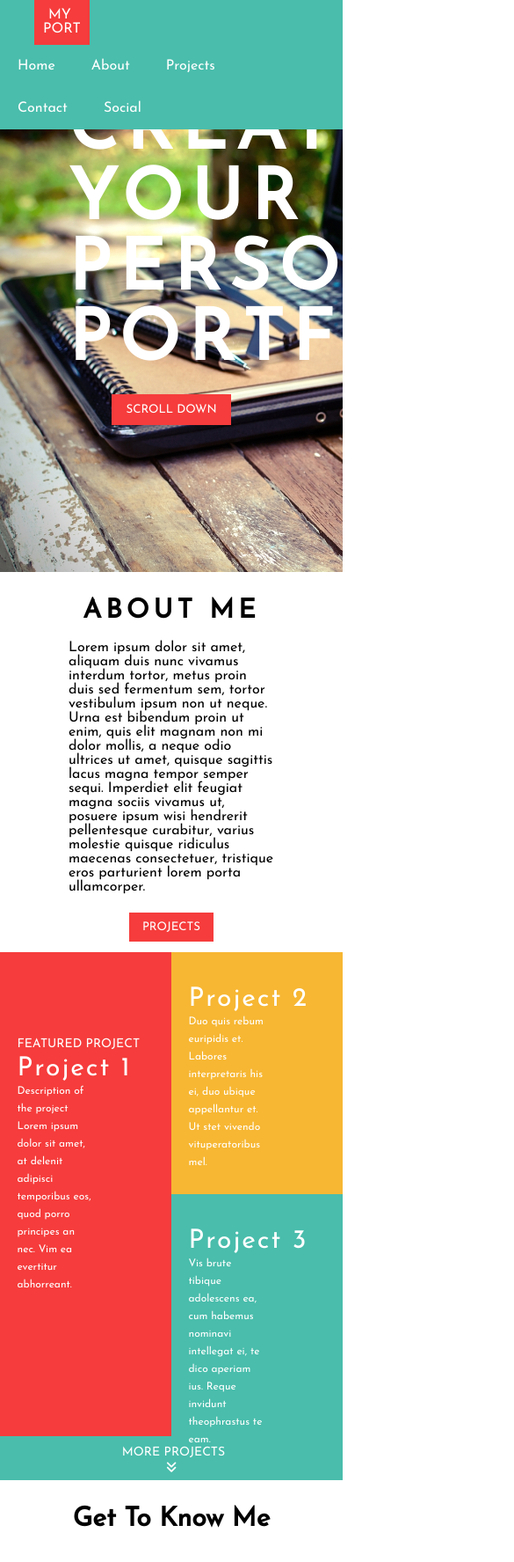
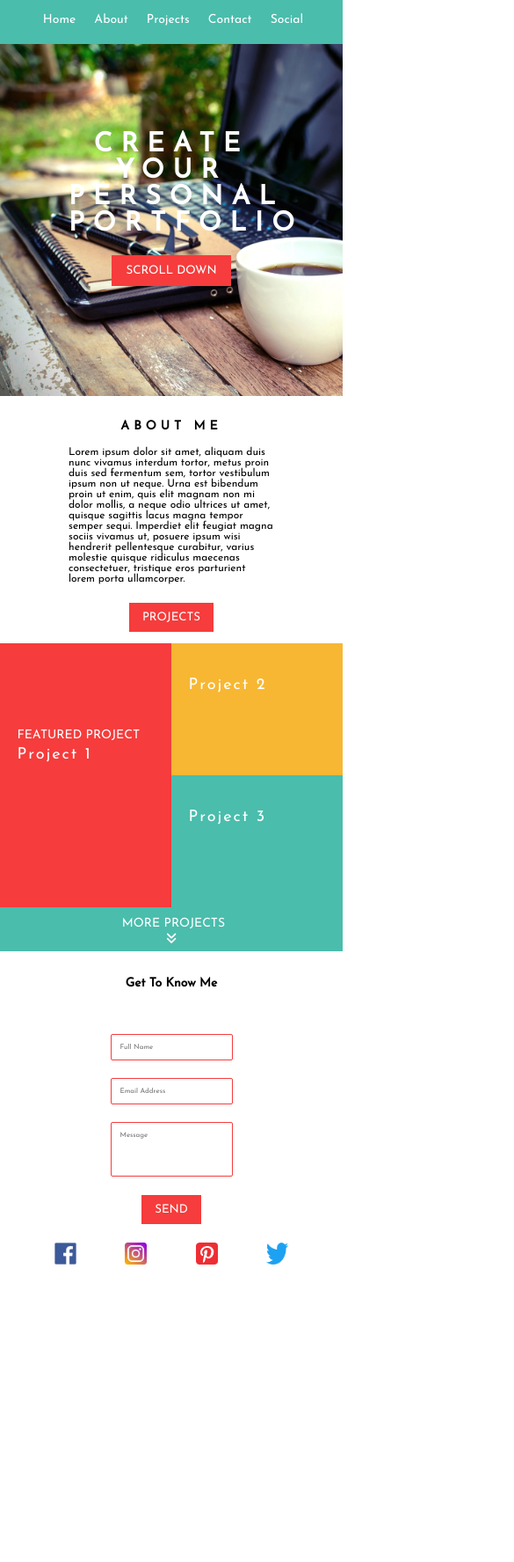
Before and after one commit to JasonUyouU/Web-Design-2, a plain HTML site: page index.html in a window 390 px wide. Shown: the top 1775 px of the page at 88% size, 585 px wide, since content can reach past the window. After the commit the page ends 1492 px from the top, so only its background shows below. Drawn offline with nearby package versions, Linux system fonts and the light colour scheme.

Commit message:
edit for responsive design

```diff
--- a/css/main.css
+++ b/css/main.css
@@ -1,3 +1,80 @@
+@media (max-width: 750px) {
+	header#intro h1 {
+		font-size: 50px;
+
+	}
+}
+@media (max-width: 650px) {
+	nav {
+		text-align: center;
+	}
+	a.logo {
+		display: none;
+	}
+	header#intro h1 {
+		font-size: 30px;
+		padding-top: 200px;
+	}
+	ul.sitenav {
+		float:none;
+		margin-right: 0;
+	}
+	section#explore p {
+		font-size: 12px;
+	}
+	section#projects p {
+		font-size: 8px;
+	}
+	section#projects div.title {
+		font-size: 18px;
+	}
+}
+@media (max-width: 460px) {
+	ul.sitenav li a {
+		padding: 16px 10px;
+		font-size: 14px;
+	}
+	header#intro {
+		height: 400px;
+	}
+	header#intro h1 {
+		padding-top: 100px;
+	}
+	section#explore h1 {
+		font-size: 14px;
+	}
+	section#projects p {
+		display: none;
+	}
+	section#projects {
+		height: 350px;
+	}
+	section#projects div.main-feature {
+		height: 300px;
+	}
+	section#projects div.side-feature {
+		height: 150px;
+	}
+	section#contact h1 {
+		font-size: 14px;
+	}
+	section#contact form > input,
+	section#contact form > textarea {
+		font-size: 8px;
+	}
+	footer#social {
+		height: 100px;
+	}
+	footer#social img {
+		height: 25px;
+		width: 25px;
+	}
+}
+@media (max-width: 325px) {
+		header#intro h1 {
+		font-size: 20px;
+	}
+}
 * {
 	border: 0;
 	margin: 0;
@@ -39,7 +116,7 @@ nav {
 /*repositioning the ME to be centered*/
 a.logo span:first-child {
 	left: 6px;
-	position: relative;
+
 }
 .sitenav {
 	display: inline-block;
@@ -67,9 +144,9 @@ a.logo span:first-child {
 	background-image: url(../img/background.png);
 	background-repeat: no-repeat;
 	background-size: cover;
+	width: 100%;
 	color: #fff;
-	min-height: 600px;
-	position: relative;
+	height: 600px;
 	text-align: center;
 }
 #intro h1 {
--- a/index.html
+++ b/index.html
@@ -4,6 +4,7 @@
 	<meta charset="utf-8">
 	<meta name="author" content="Jason You">
 	<meta name="description" content="Demo online shoppint site">
+	<meta name="viewport" content="width=device-width, initial-scale=1.0">
 	<title>MyPort</title>
 	<link rel="shortcut icon" href="img/favicon.ico">
 	<script src="https://use.fontawesome.com/6e867a0158.js"></script>
```
